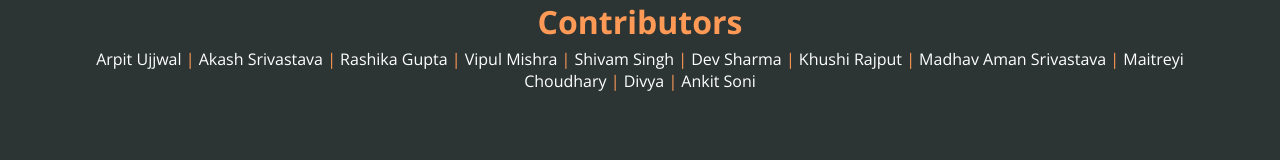
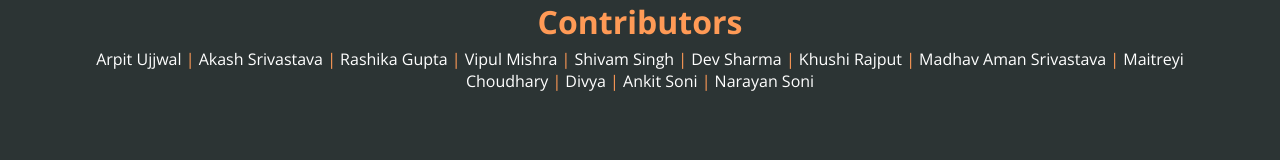
Before and after one commit to DSC-NIET/Hacktober-web, a plain HTML site: page index.html in a window 1280 px wide. Shown: the part 775-935 px from the top of the page. Drawn offline with nearby package versions, Linux system fonts and the light colour scheme.

Commit message:
add narayan soni

```diff
--- a/index.html
+++ b/index.html
@@ -27,8 +27,10 @@
 					<a href="https://github.com/Anshi-20" target="_blank">Khushi Rajput</a>
 					<a href="https://github.com/Madhav-Aman" target="_blank">Madhav Aman Srivastava</a>
 					<a href="https://github.com/maitreyi06" target="_blank">Maitreyi Choudhary</a>
-          			<a href="https://github.com/Divya831" target="_blank">Divya</a>
+          				<a href="https://github.com/Divya831" target="_blank">Divya</a>
 					<a href="https://github.com/AnkitSoni2001" target="_blank">Ankit Soni</a>
+					<a href="https://github.com/narayan954" target="_blank">Narayan Soni</a>
+
 				</div>
 			</div>
 			<div style="margin: 50px 0 20px 0;">
```
